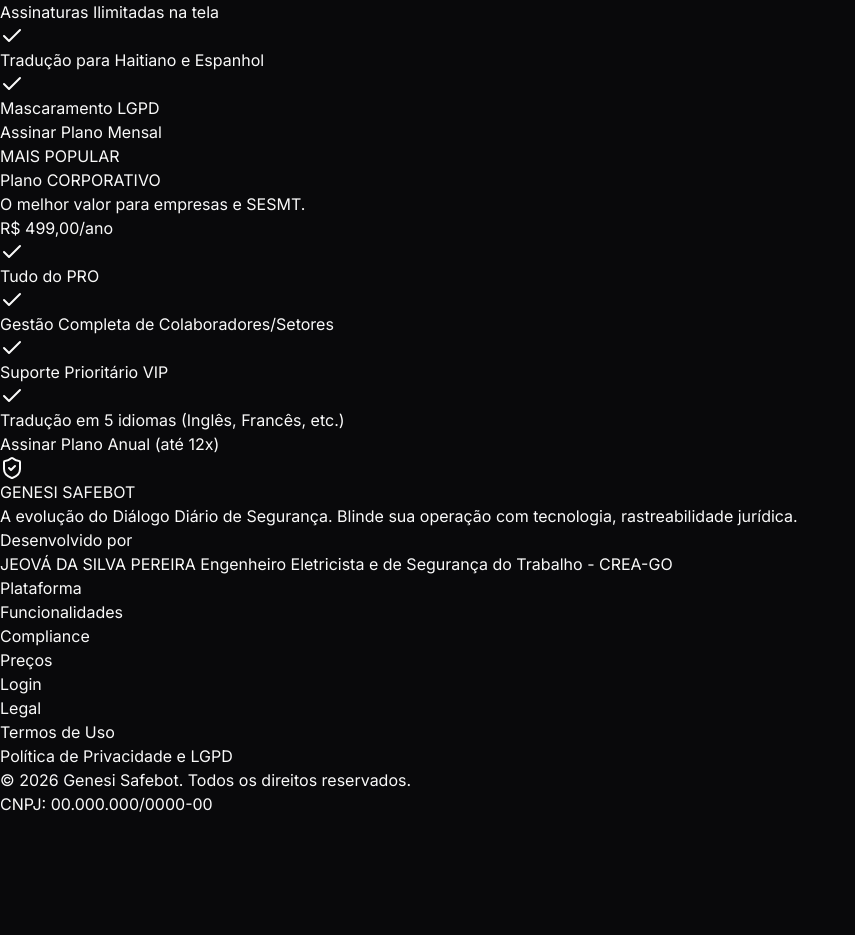
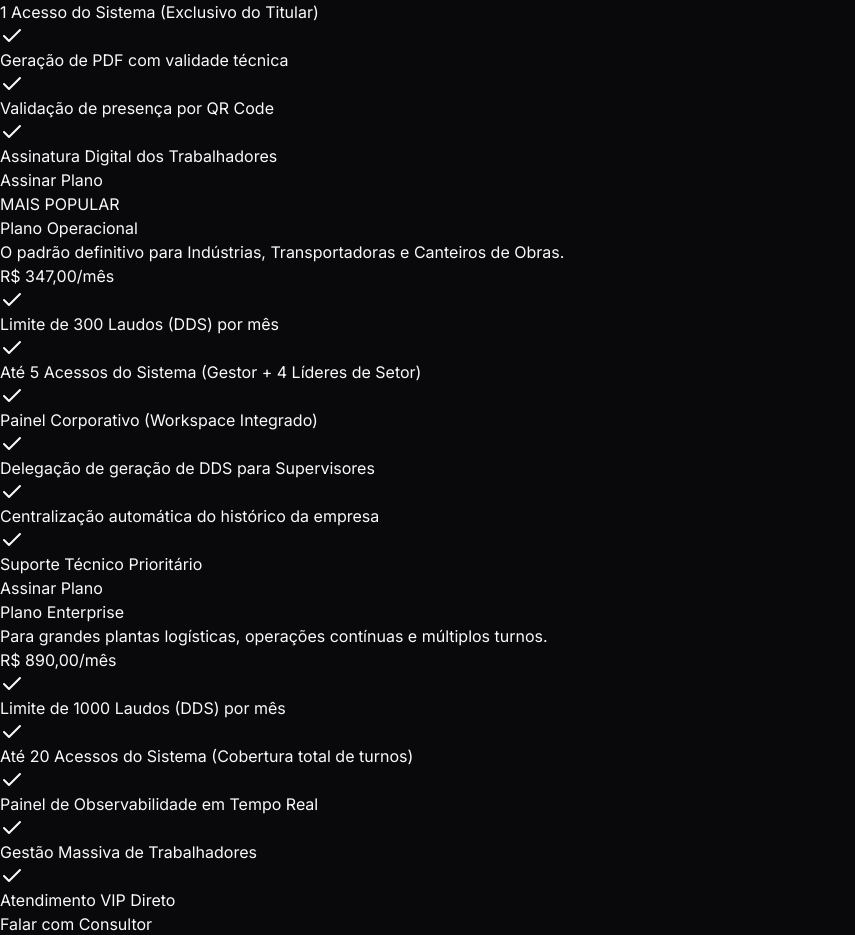
Before and after one commit to Jeovadasilvapereira/genesisafe-site, a React (Vite) app: page / in a window 1280 px wide. Shown: the part 2000-2935 px from the top of the page, without its empty margins (0-855 px from the left). Before the commit the page ends 2816 px from the top, so only its background shows below. Built offline with nearby package versions, Linux system fonts and the light colour scheme.

Commit message:
atualização crescimento

```diff
--- a/src/components/Footer.tsx
+++ b/src/components/Footer.tsx
@@ -17,11 +17,11 @@
               A evolução do Diálogo Diário de Segurança. Blinde sua operação com tecnologia, rastreabilidade jurídica.
             </p>
             <div className="p-4 rounded-xl bg-zinc-900 border border-zinc-800 inline-block">
-              <p className="text-xs text-zinc-500 uppercase font-semibold tracking-wider mb-2">Desenvolvido por</p>
+              <p className="text-xs text-zinc-500 uppercase font-semibold tracking-wider mb-2">Responsabilidade Técnica</p>
               <p className="text-sm text-zinc-300 font-medium whitespace-pre-wrap">
-                JEOVÁ DA SILVA PEREIRA
+                Jeová Silva
                 {'\n'}
-                <span className="text-zinc-500 font-normal">Engenheiro Eletricista e de Segurança do Trabalho - CREA-GO</span>
+                <span className="text-zinc-500 font-normal">Engenheiro de Segurança do Trabalho (CREA-GO) e Engenheiro Eletricista</span>
               </p>
             </div>
           </div>
@@ -55,12 +55,9 @@
 
         </div>
 
-        <div className="pt-8 border-t border-zinc-900 text-center md:text-left flex flex-col md:flex-row justify-between items-center gap-4">
-          <p className="text-sm text-zinc-500">
-            © 2026 Genesi Safebot. Todos os direitos reservados.
-          </p>
-          <p className="text-xs text-zinc-600">
-            CNPJ: 00.000.000/0000-00
+        <div className="pt-8 border-t border-zinc-900 text-center flex flex-col md:flex-row justify-between items-center gap-4">
+          <p className="text-sm text-zinc-500 mx-auto">
+            G-DDS PRO © 2026 - Todos os direitos reservados.
           </p>
         </div>
       </div>
--- a/src/components/Pricing.tsx
+++ b/src/components/Pricing.tsx
@@ -6,40 +6,44 @@
       <div className="max-w-7xl mx-auto px-6">
         <div className="text-center max-w-3xl mx-auto mb-16">
           <h2 className="text-4xl font-bold tracking-tight text-zinc-50">
-            Invista na Segurança. Zere os Passivos.
+            Escolha a estrutura ideal para a sua operação de SST
           </h2>
           <p className="mt-4 text-lg text-zinc-400">
-            Escolha o plano ideal para a realidade da sua operação.
+            Soluções escaláveis desde o profissional independente até o chão de fábrica de alta complexidade.
           </p>
         </div>
 
-        <div className="grid md:grid-cols-2 gap-8 max-w-5xl mx-auto items-center">
+        <div className="grid lg:grid-cols-3 md:grid-cols-2 gap-8 max-w-6xl mx-auto items-stretch">
 
-          {/* Card 1: PRO */}
-          <div className="bg-zinc-900 p-10 rounded-3xl border border-zinc-800 flex flex-col h-full hover:border-zinc-700 transition-colors">
+          {/* Card 1: Consultor */}
+          <div className="bg-zinc-900 p-8 rounded-3xl border border-zinc-800 flex flex-col h-full hover:border-zinc-700 transition-colors">
             <div>
-              <h3 className="text-xl font-bold text-zinc-100 mb-2">Plano PRO</h3>
-              <p className="text-sm text-zinc-400 mb-6">Ideal para Técnicos e Engenheiros Autônomos.</p>
+              <h3 className="text-xl font-bold text-zinc-100 mb-2">Plano Consultor</h3>
+              <p className="text-sm text-zinc-400 mb-6">Ideal para Técnicos e Engenheiros Autônomos em início de consultoria.</p>
               <div className="mb-8">
-                <span className="text-5xl font-extrabold text-zinc-50">R$ 59,90</span>
+                <span className="text-4xl font-extrabold text-zinc-50">R$ 97,00</span>
                 <span className="text-zinc-500">/mês</span>
               </div>
               <ul className="space-y-4 mb-10">
                 <li className="flex items-start gap-3">
                   <Check className="w-5 h-5 text-zinc-500 shrink-0 mt-0.5" />
-                  <span className="text-zinc-300">Documento Rastreável validado por QR Code</span>
+                  <span className="text-zinc-300">Limite de 45 Laudos (DDS) por mês</span>
                 </li>
                 <li className="flex items-start gap-3">
                   <Check className="w-5 h-5 text-zinc-500 shrink-0 mt-0.5" />
-                  <span className="text-zinc-300">Assinaturas Ilimitadas na tela</span>
+                  <span className="text-zinc-300">1 Acesso do Sistema (Exclusivo do Titular)</span>
                 </li>
                 <li className="flex items-start gap-3">
                   <Check className="w-5 h-5 text-zinc-500 shrink-0 mt-0.5" />
-                  <span className="text-zinc-300">Tradução para Haitiano e Espanhol</span>
+                  <span className="text-zinc-300">Geração de PDF com validade técnica</span>
                 </li>
                 <li className="flex items-start gap-3">
                   <Check className="w-5 h-5 text-zinc-500 shrink-0 mt-0.5" />
-                  <span className="text-zinc-300">Mascaramento LGPD</span>
+                  <span className="text-zinc-300">Validação de presença por QR Code</span>
+                </li>
+                <li className="flex items-start gap-3">
+                  <Check className="w-5 h-5 text-zinc-500 shrink-0 mt-0.5" />
+                  <span className="text-zinc-300">Assinatura Digital dos Trabalhadores</span>
                 </li>
               </ul>
             </div>
@@ -50,39 +54,47 @@
               rel="noopener noreferrer"
               className="mt-auto block w-full py-4 px-6 text-center text-zinc-50 font-bold border border-zinc-700 rounded-xl hover:bg-zinc-800 hover:border-zinc-600 transition-all"
             >
-              Assinar Plano Mensal
+              Assinar Plano
             </a>
           </div>
 
-          {/* Card 2: CORPORATIVO */}
-          <div className="relative bg-zinc-900 p-10 rounded-3xl border-2 border-amber-400 shadow-xl shadow-amber-950/20 flex flex-col h-full transform md:-translate-y-4">
+          {/* Card 2: Operacional */}
+          <div className="relative bg-zinc-900 p-8 rounded-3xl border-2 border-amber-400 shadow-xl shadow-amber-950/20 flex flex-col h-full transform lg:-translate-y-4">
             <div className="absolute -top-3 left-1/2 -translate-x-1/2 bg-amber-400 text-zinc-950 px-4 py-1 rounded-full font-bold text-sm tracking-wide">
               MAIS POPULAR
             </div>
 
             <div>
-              <h3 className="text-xl font-bold text-amber-400 mb-2">Plano CORPORATIVO</h3>
-              <p className="text-sm text-zinc-400 mb-6">O melhor valor para empresas e SESMT.</p>
+              <h3 className="text-xl font-bold text-amber-400 mb-2">Plano Operacional</h3>
+              <p className="text-sm text-zinc-400 mb-6">O padrão definitivo para Indústrias, Transportadoras e Canteiros de Obras.</p>
               <div className="mb-8">
-                <span className="text-5xl font-extrabold text-amber-400">R$ 499,00</span>
-                <span className="text-zinc-500">/ano</span>
+                <span className="text-4xl font-extrabold text-amber-400">R$ 347,00</span>
+                <span className="text-zinc-500">/mês</span>
               </div>
               <ul className="space-y-4 mb-10">
                 <li className="flex items-start gap-3">
                   <Check className="w-5 h-5 text-amber-500 shrink-0 mt-0.5" />
-                  <span className="text-zinc-100">Tudo do PRO</span>
+                  <span className="text-zinc-100">Limite de 300 Laudos (DDS) por mês</span>
                 </li>
                 <li className="flex items-start gap-3">
                   <Check className="w-5 h-5 text-amber-500 shrink-0 mt-0.5" />
-                  <span className="text-zinc-100">Gestão Completa de Colaboradores/Setores</span>
+                  <span className="text-zinc-100">Até 5 Acessos do Sistema (Gestor + 4 Líderes de Setor)</span>
                 </li>
                 <li className="flex items-start gap-3">
                   <Check className="w-5 h-5 text-amber-500 shrink-0 mt-0.5" />
-                  <span className="text-zinc-100">Suporte Prioritário VIP</span>
+                  <span className="text-zinc-100">Painel Corporativo (Workspace Integrado)</span>
                 </li>
                 <li className="flex items-start gap-3">
                   <Check className="w-5 h-5 text-amber-500 shrink-0 mt-0.5" />
-                  <span className="text-zinc-100">Tradução em 5 idiomas (Inglês, Francês, etc.)</span>
+                  <span className="text-zinc-100">Delegação de geração de DDS para Supervisores</span>
+                </li>
+                <li className="flex items-start gap-3">
+                  <Check className="w-5 h-5 text-amber-500 shrink-0 mt-0.5" />
+                  <span className="text-zinc-100">Centralização automática do histórico da empresa</span>
+                </li>
+                <li className="flex items-start gap-3">
+                  <Check className="w-5 h-5 text-amber-500 shrink-0 mt-0.5" />
+                  <span className="text-zinc-100">Suporte Técnico Prioritário</span>
                 </li>
               </ul>
             </div>
@@ -93,7 +105,50 @@
               rel="noopener noreferrer"
               className="mt-auto block w-full py-4 px-6 text-center bg-amber-400 text-zinc-950 font-bold rounded-xl hover:bg-amber-300 transition-all transform hover:scale-105"
             >
-              Assinar Plano Anual (até 12x)
+              Assinar Plano
+            </a>
+          </div>
+
+          {/* Card 3: Enterprise */}
+          <div className="bg-zinc-900 p-8 rounded-3xl border border-zinc-800 flex flex-col h-full hover:border-zinc-700 transition-colors">
+            <div>
+              <h3 className="text-xl font-bold text-zinc-100 mb-2">Plano Enterprise</h3>
+              <p className="text-sm text-zinc-400 mb-6">Para grandes plantas logísticas, operações contínuas e múltiplos turnos.</p>
+              <div className="mb-8">
+                <span className="text-4xl font-extrabold text-zinc-50">R$ 890,00</span>
+                <span className="text-zinc-500">/mês</span>
+              </div>
+              <ul className="space-y-4 mb-10">
+                <li className="flex items-start gap-3">
+                  <Check className="w-5 h-5 text-zinc-500 shrink-0 mt-0.5" />
+                  <span className="text-zinc-300">Limite de 1000 Laudos (DDS) por mês</span>
+                </li>
+                <li className="flex items-start gap-3">
+                  <Check className="w-5 h-5 text-zinc-500 shrink-0 mt-0.5" />
+                  <span className="text-zinc-300">Até 20 Acessos do Sistema (Cobertura total de turnos)</span>
+                </li>
+                <li className="flex items-start gap-3">
+                  <Check className="w-5 h-5 text-zinc-500 shrink-0 mt-0.5" />
+                  <span className="text-zinc-300">Painel de Observabilidade em Tempo Real</span>
+                </li>
+                <li className="flex items-start gap-3">
+                  <Check className="w-5 h-5 text-zinc-500 shrink-0 mt-0.5" />
+                  <span className="text-zinc-300">Gestão Massiva de Trabalhadores</span>
+                </li>
+                <li className="flex items-start gap-3">
+                  <Check className="w-5 h-5 text-zinc-500 shrink-0 mt-0.5" />
+                  <span className="text-zinc-300">Atendimento VIP Direto</span>
+                </li>
+              </ul>
+            </div>
+
+            <a
+              href="https://gdds.genesisafe.com.br/auth"
+              target="_blank"
+              rel="noopener noreferrer"
+              className="mt-auto block w-full py-4 px-6 text-center text-zinc-50 font-bold border border-zinc-700 rounded-xl hover:bg-zinc-800 hover:border-zinc-600 transition-all"
+            >
+              Falar com Consultor
             </a>
           </div>
 
```
